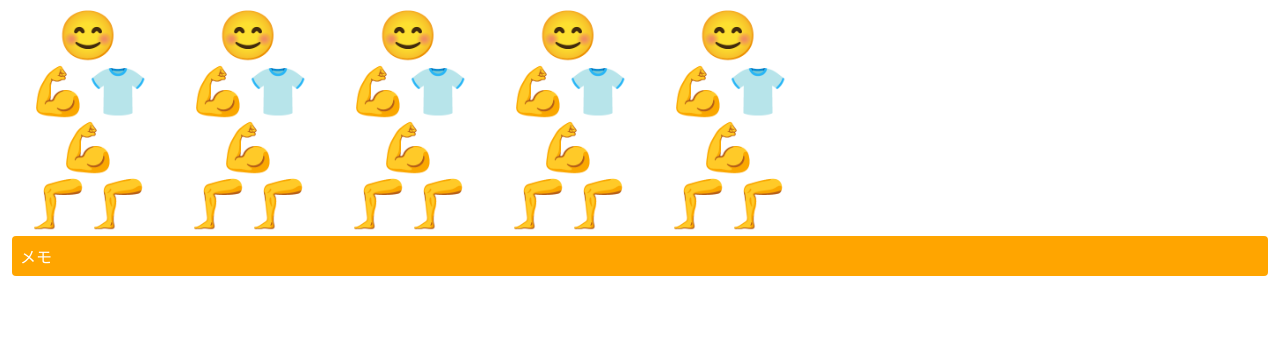
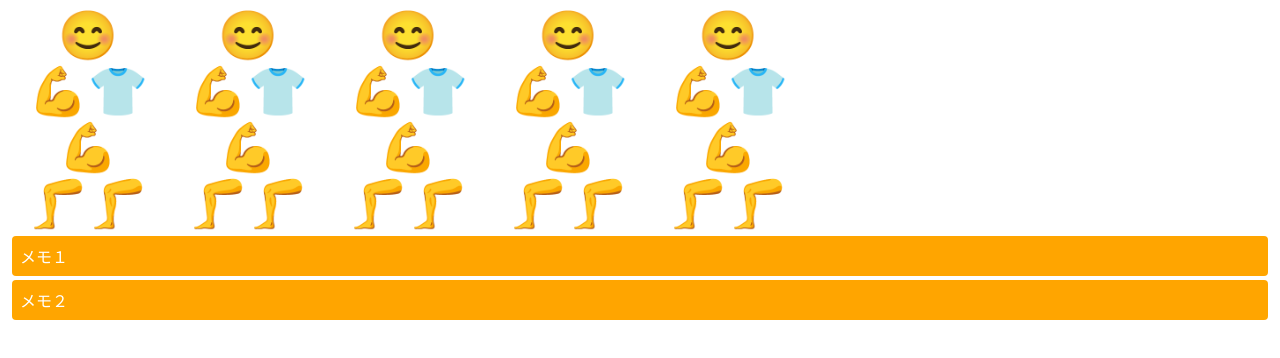
Before and after one commit to tomotakashimizu/vue-cli-sample, a Vue app: page / in a window 1280 px wide. Shown: the top 358 px of the page. Built offline with nearby package versions, Linux system fonts and the light colour scheme.

Commit message:
slot の使い方（template のなかで <slot /> とかくと、そこに表示する内容を親コンポーネントで決めることができます。）

```diff
--- a/src/App.vue
+++ b/src/App.vue
@@ -9,7 +9,9 @@
       <Human />
     </div>
     <div class="app">
-      <simple-memo />
+      <!-- <simple-memo /> -->
+      <simple-memo>メモ１</simple-memo>
+      <simple-memo>メモ２</simple-memo>
     </div>
   </div>
 </template>
--- a/src/components/SimpleMemo.vue
+++ b/src/components/SimpleMemo.vue
@@ -1,6 +1,8 @@
 <template>
   <div class="simple-memo">
-    メモ
+    <!-- メモ -->
+    <!-- 「メモ」を「<slot />」におきかえただけ -->
+    <slot />
   </div>
 </template>
 
```
